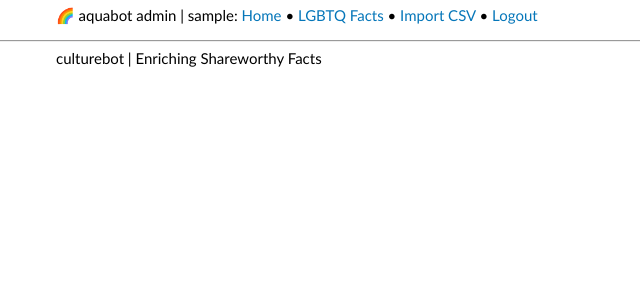
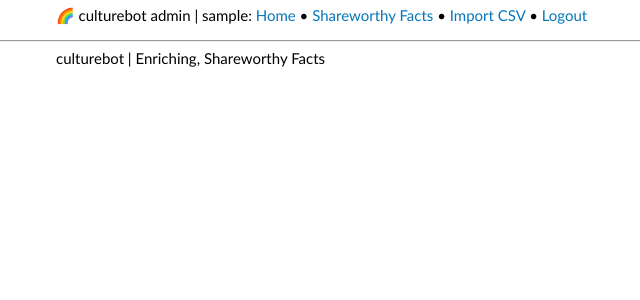
Before and after one commit to briancmaci/culturebot, a Flask app: page /admin/facts in a window 1280 px wide. Shown: the top 300 px of the page, without its empty margins (284-924 px from the left). Run offline with Flask 2, Linux system fonts and the light colour scheme; the visitor is signed in with stand-in values (Sample User, id 1); data comes from the database, SQL or seed files in the repository; both versions use the stored data as it was after the commit; data that the repository does not hold is empty.

Commit message:
Conversion completed haaayyy

```diff
--- a/culturebot/admin/templates/base.html
+++ b/culturebot/admin/templates/base.html
@@ -12,12 +12,12 @@
         <div class="wrapper">
             <div style="height:20px; padding: 1% 0;">
                 {% if current_user.username %}
-                🌈 aquabot admin | {{ current_user.username }}:
+                🌈 culturebot admin | {{ current_user.username }}:
                 {% else %}
-                🌈 aquabot admin:
+                🌈 culturebot admin:
                 {% endif %}
                 <a href="{{ url_for('.index') }}">Home</a> &bull;
-                <a href="{{ url_for('.facts') }}">LGBTQ Facts</a> &bull;
+                <a href="{{ url_for('.facts') }}">Shareworthy Facts</a> &bull;
                 <a href="{{ url_for('.import_csv') }}">Import CSV</a> &bull;
                 {% if current_user.is_anonymous %}
                 <a href="{{ url_for('.login') }}">Login</a> &bull;
--- a/culturebot/admin/views.py
+++ b/culturebot/admin/views.py
@@ -132,7 +132,7 @@
 @login_required
 def facts():
     facts = Post.query.all()
-    return render_template('facts.html', title="culturebot | Enriching Shareworthy Facts", facts=facts)
+    return render_template('facts.html', title="culturebot | Enriching, Shareworthy Facts", facts=facts)
 
 
 @admin.route('/login', methods=['GET', 'POST'])
--- a/culturebot/models.py
+++ b/culturebot/models.py
@@ -63,7 +63,7 @@
             'text': self.body,
             'fields': [af.slack_serialize() for af in facts],
             'actions': [tb.slack_serialize() for tb in tags],
-            'footer': 'aquabot',
+            'footer': 'culturebot',
             'footer_icon': 'http://s3.amazonaws.com/skyfit-hls/aqua_slack.png'
         }
 
--- a/migrations/versions/0fa4e6d85045_.py
+++ b/migrations/versions/2e84981827f3_.py
@@ -1,8 +1,8 @@
 """empty message
 
-Revision ID: 0fa4e6d85045
+Revision ID: 2e84981827f3
 Revises:
-Create Date: 2018-04-05 23:26:49.124878
+Create Date: 2019-01-29 08:54:44.332899
 
 """
 from alembic import op
@@ -10,7 +10,7 @@
 
 
 # revision identifiers, used by Alembic.
-revision = '0fa4e6d85045'
+revision = '2e84981827f3'
 down_revision = None
 branch_labels = None
 depends_on = None
```
Also changed, not shown: culturebot/db/culturebot.db (added), 1 other file.
